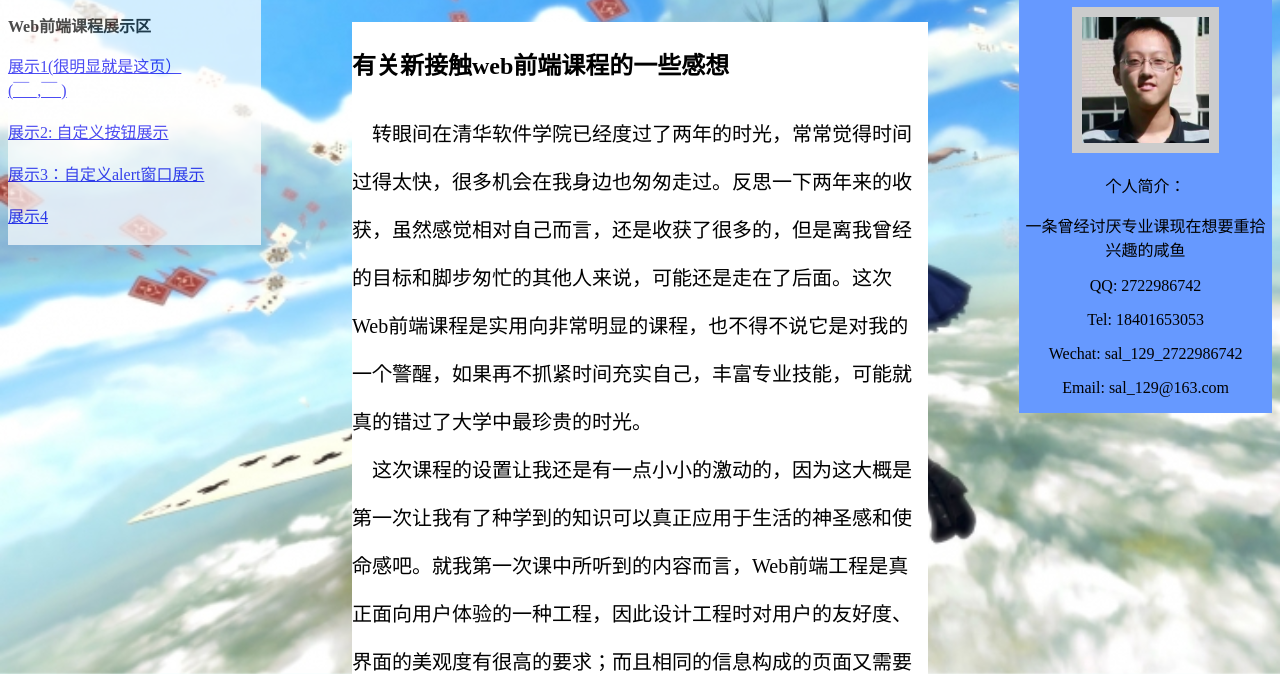
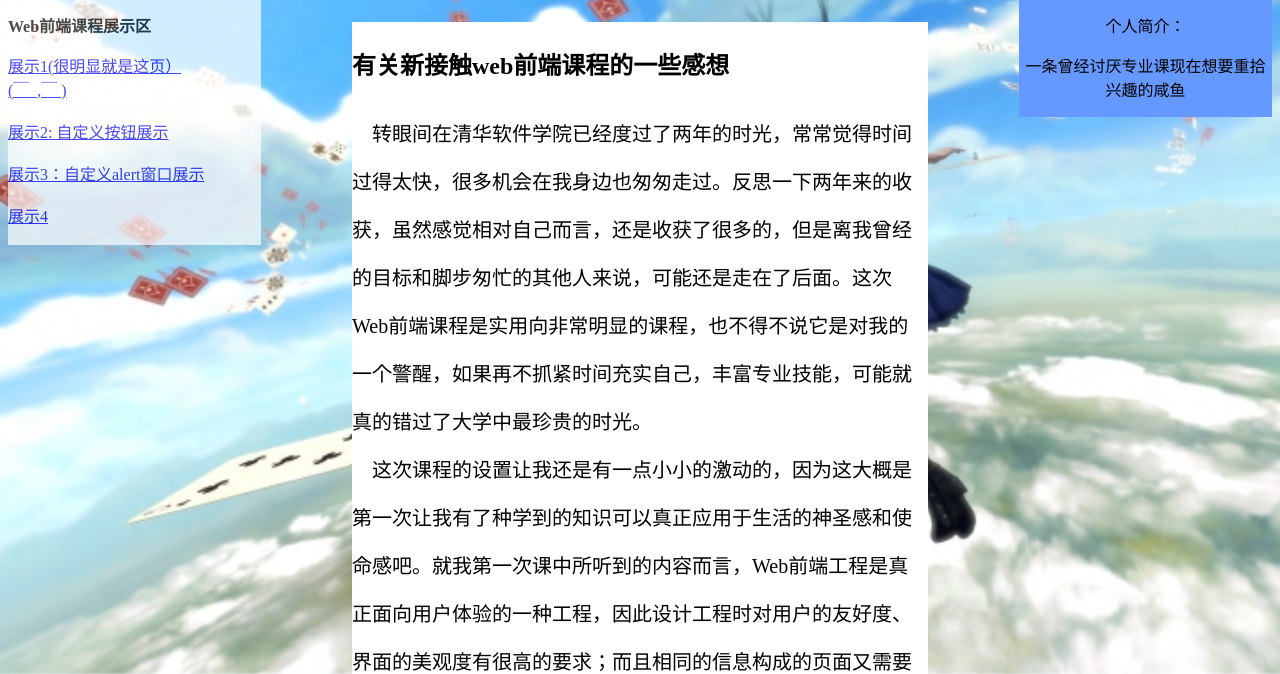
Before and after one commit to sal129/sal129.github.io, a plain HTML site: page journal1.html in a window 1280 px wide. Shown: the part 126-800 px from the top of the page. Drawn offline with Linux system fonts and the light colour scheme.

Commit message:
no message

```diff
--- a/journal1.html
+++ b/journal1.html
@@ -125,13 +125,8 @@
         <a href="index.html">返回</a>
     </div>
     <div class="info">
-        <img src="./ME_meitu_1.jpg" alt="photo">
         <p>个人简介：</p>
         <p>一条曾经讨厌专业课现在想要重拾兴趣的咸鱼</p>
-        <p>QQ: 2722986742</p>
-        <p>Tel: 18401653053</p>
-        <p>Wechat: sal_129_2722986742</p>
-        <p>Email: sal_129@163.com</p>
     </div>
 </body>
 </html>
```
